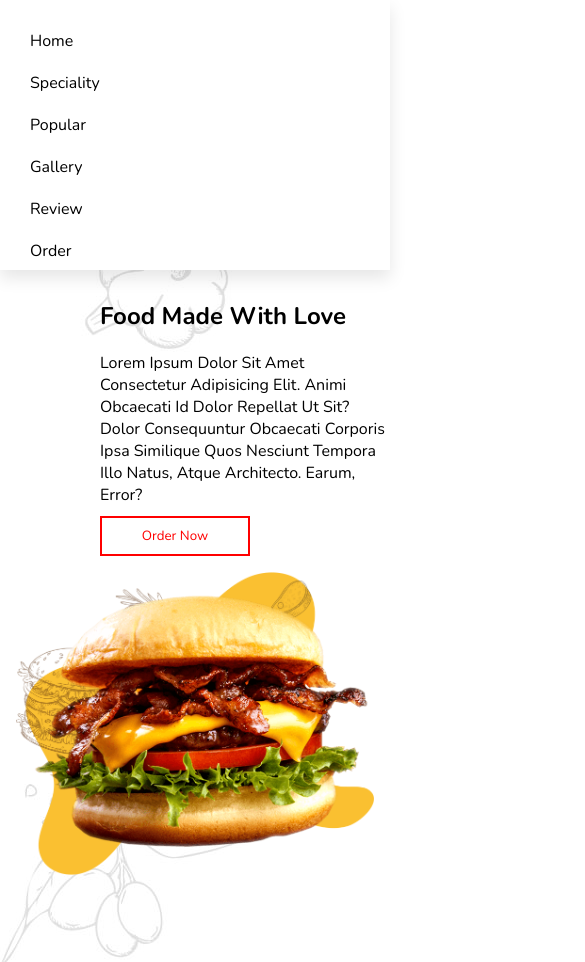
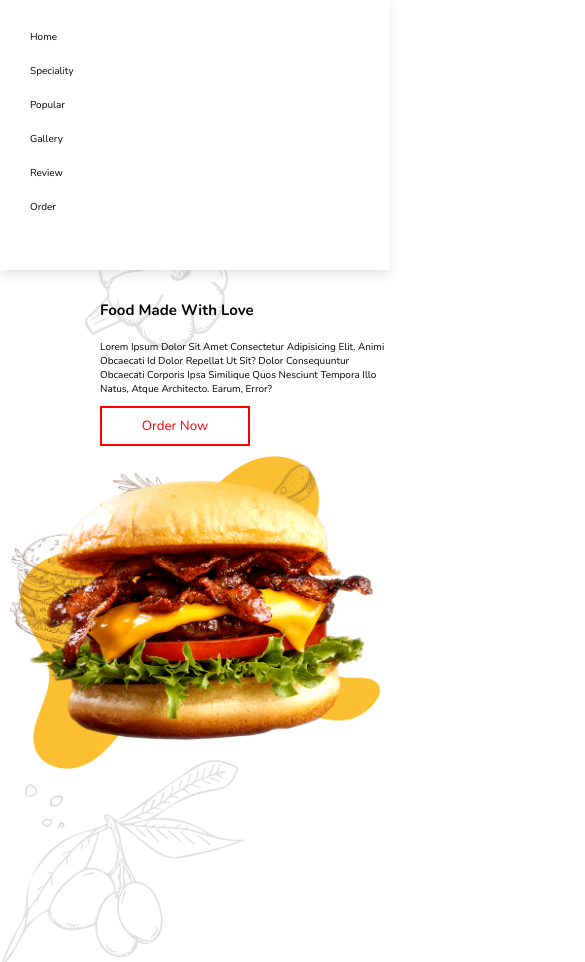
Before and after one commit to ojingwaDaniel/food-web, a plain HTML site: page index.html in a window 390 px wide. Shown: the top 962 px of the page, 585 px wide, since content can reach past the window. Drawn offline with nearby package versions, Linux system fonts and the light colour scheme; files whose address does not match are found by name.

Commit message:
added responsive

```diff
--- a/style.css
+++ b/style.css
@@ -15,6 +15,17 @@
 
 
 }
+*::selection{
+    background:var(--red);
+    color:#fff;
+  }
+
+  html{
+    font-size: 62.5%;
+    overflow-x: hidden;
+    scroll-behavior: smooth;
+    scroll-padding-top: 6rem;
+  }
 
 
 body{
```
